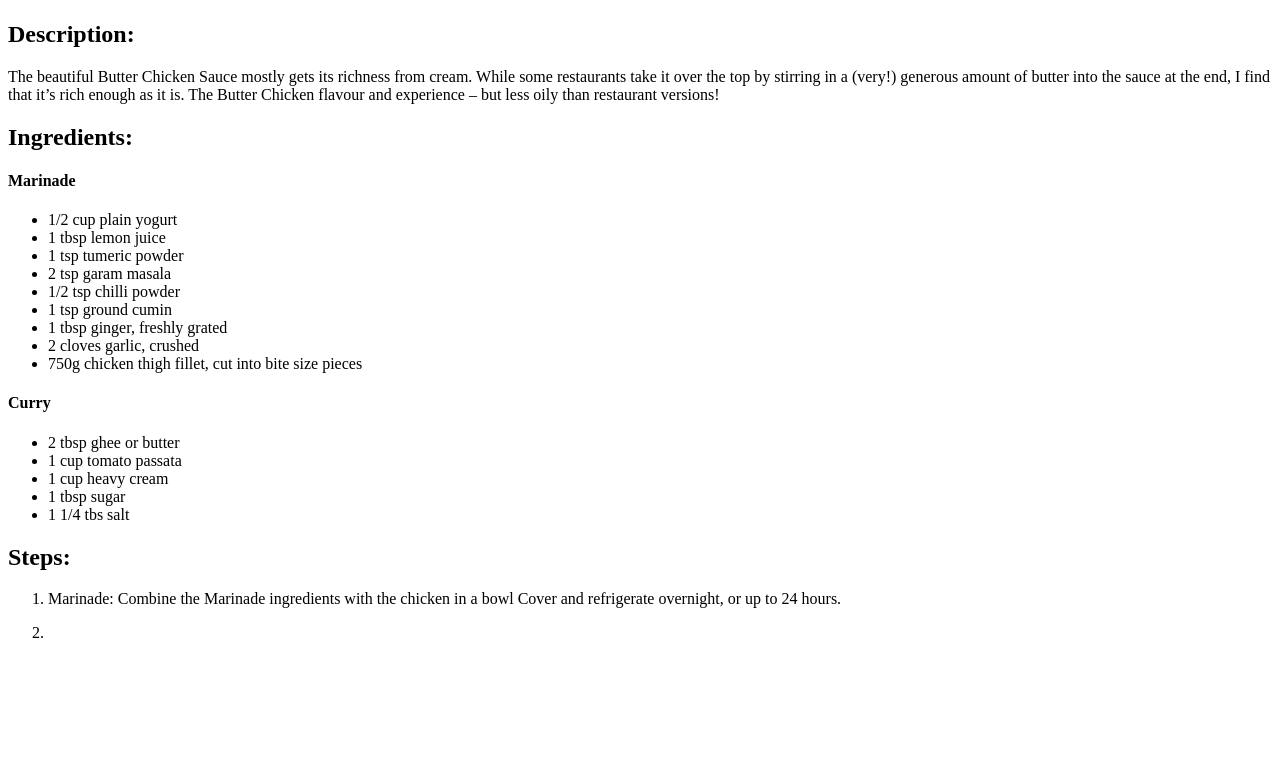
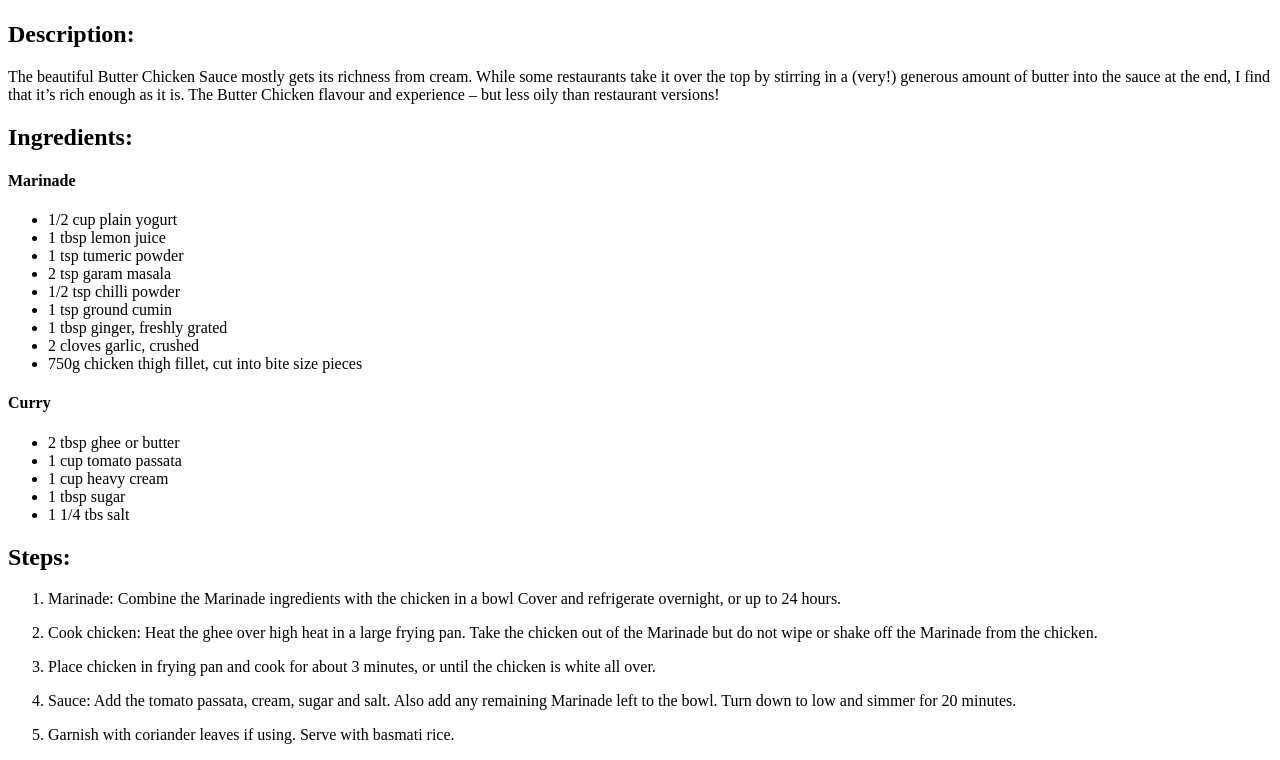
Before and after one commit to KmortTheDestroyer/odin-recipes, a plain HTML site: page recipes/butter-chicken.html in a window 1280 px wide. Shown: the part 383-1143 px from the top of the page. Before the commit the page ends 1041 px from the top, so only its background shows below. Drawn offline with Linux system fonts and the light colour scheme.

Commit message:
Create list for recipe list on index

```diff
--- a/recipes/butter-chicken.html
+++ b/recipes/butter-chicken.html
@@ -48,7 +48,21 @@
             Marinade: Combine the Marinade ingredients with the chicken in a bowl
             Cover and refrigerate overnight, or up to 24 hours.
         </p></li>
-        <li><p></p></li>
+        <li><p>
+            Cook chicken: Heat the ghee over high heat in a large frying pan.
+            Take the chicken out of the Marinade but do not wipe or shake off the Marinade from the chicken.
+        </p></li>
+        <li><p>
+            Place chicken in frying pan and cook for about 3 minutes, or until the chicken is white all over.
+        </p></li>
+        <li><p>
+            Sauce: Add the tomato passata, cream, sugar and salt.
+            Also add any remaining Marinade left to the bowl.
+            Turn down to low and simmer for 20 minutes.
+        </p></li>
+        <li><p>
+            Garnish with coriander leaves if using. Serve with basmati rice.
+        </p></li>
     </ol>
 </body>
 </html>
```
Also changed, not shown: index.html (+5 -2 lines).
